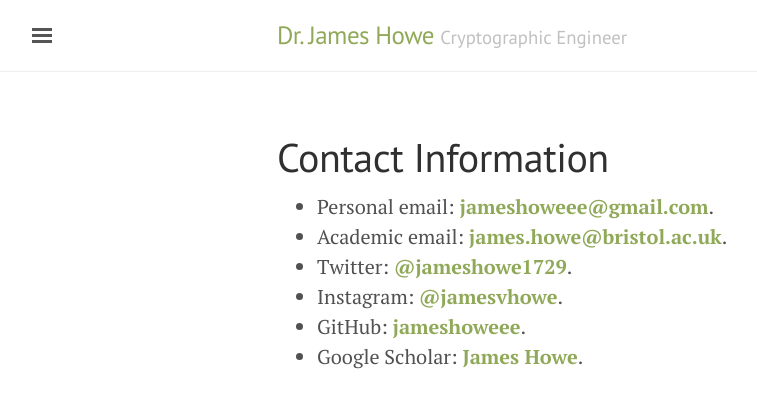
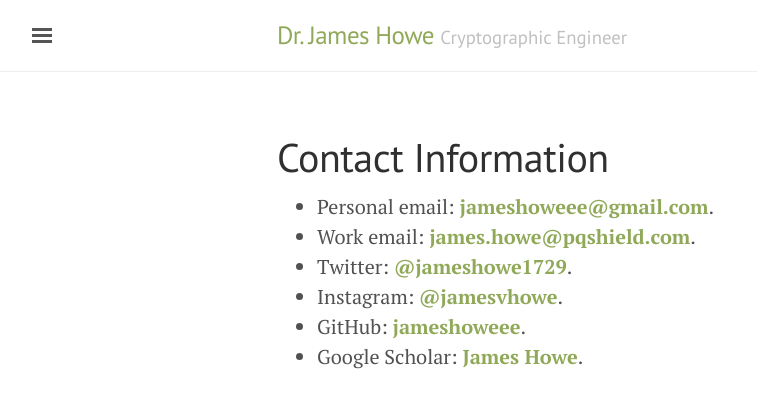
Before and after one commit to jameshoweee/jameshoweee.github.io, a Jekyll site: the page built from contact.md, in a window 1280 px wide. Shown: the top 408 px of the page, without its empty margins (3-760 px from the left). Built offline with Jekyll 4.4.1, drawn with Linux system fonts in a browser that asks for light colours.

Commit message:
Update contact.md

```diff
--- a/contact.md
+++ b/contact.md
@@ -5,7 +5,7 @@ permalink: /contact/
 ---
 
 * Personal email: **[jameshoweee@gmail.com](mailto:jameshoweee@gmail.com)**.
-* Academic email: **[james.howe@bristol.ac.uk](mailto:james.howe@bristol.ac.uk)**.
+* Work email: **[james.howe@pqshield.com](mailto:james.howe@pqshield.com)**.
 * Twitter: **[@jameshowe1729](https://twitter.com/JamesHowe1729)**.
 * Instagram: **[@jamesvhowe](https://www.instagram.com/jamesvhowe/)**.
 * GitHub: **[jameshoweee](https://github.com/jameshoweee)**.
```
